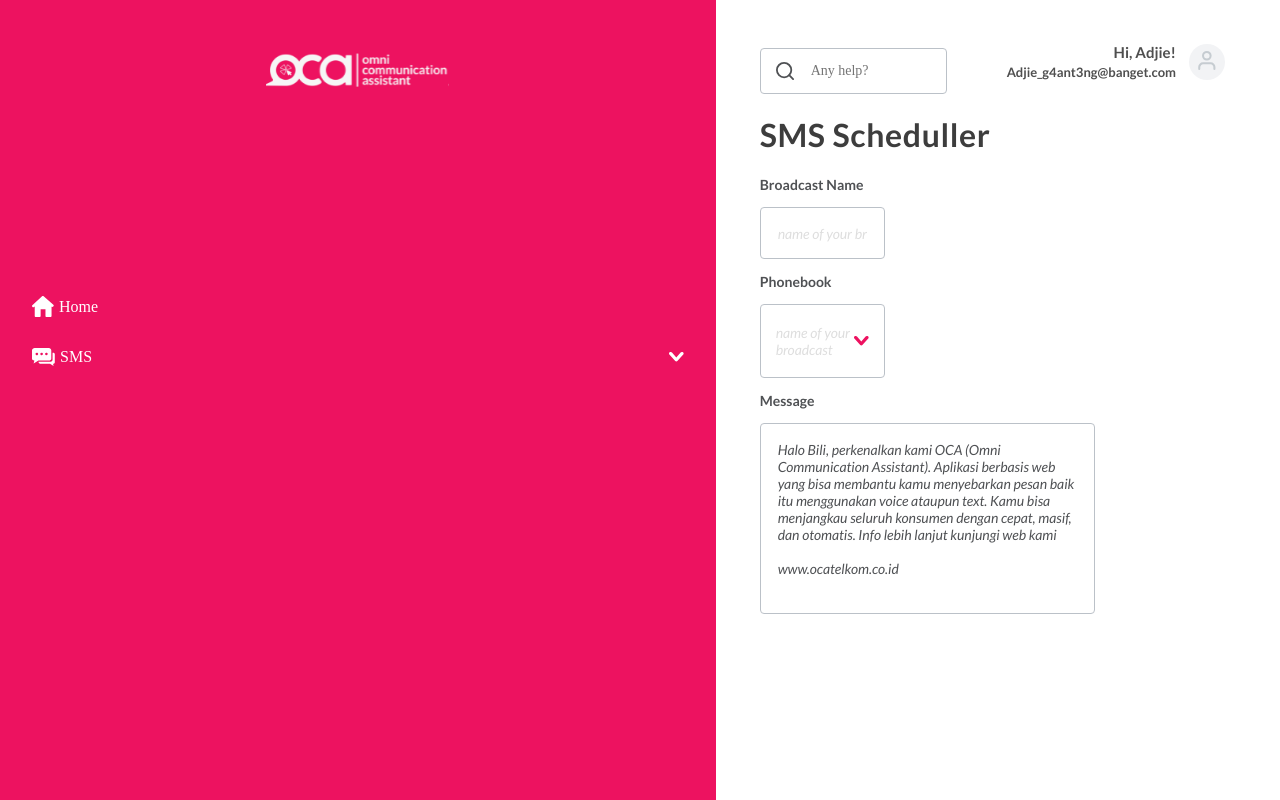
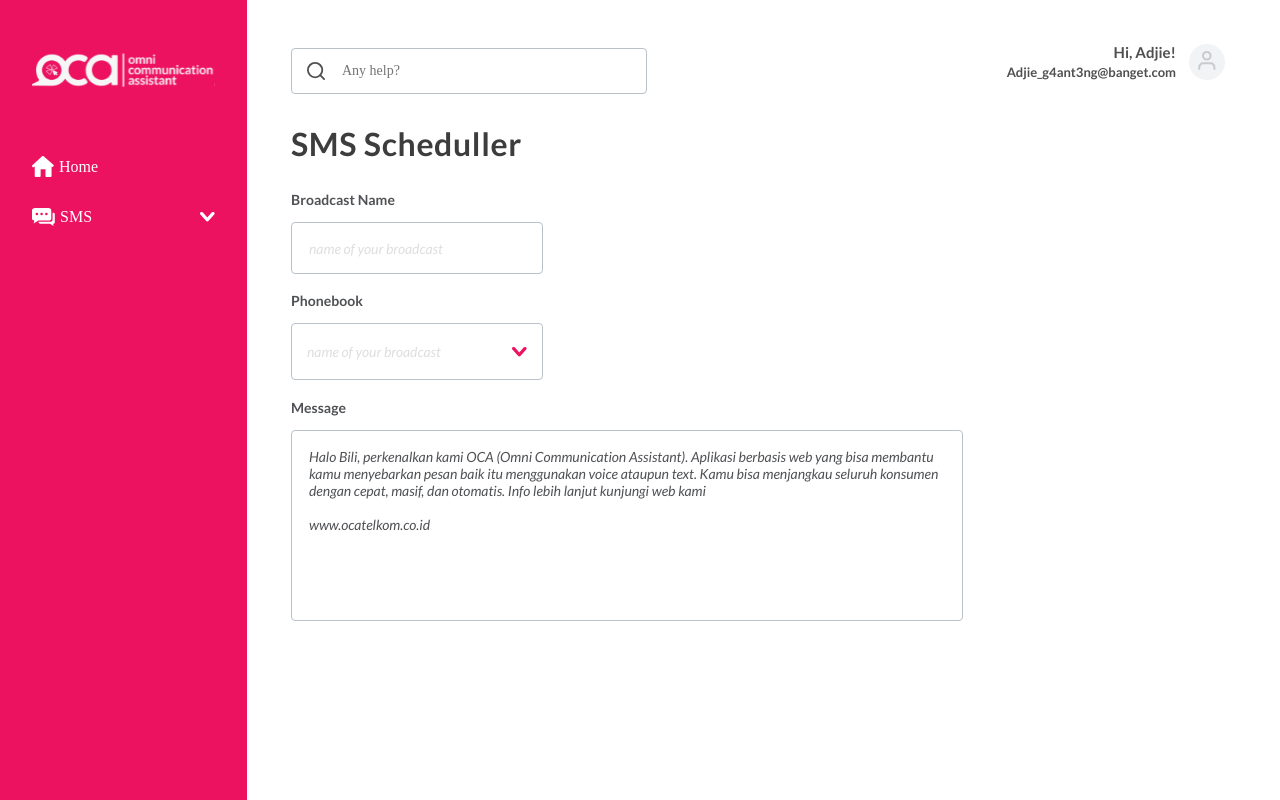
Before and after one commit to AmarKhoirudin/LatihanStyle, a React (Create React App) app: page /smsscheduller in a window 1280 px wide. Built offline with nearby package versions, Linux system fonts and the light colour scheme.

Commit message:
Responsive not working

```diff
--- a/src/Router/index.js
+++ b/src/Router/index.js
@@ -11,7 +11,7 @@
         <div style={{ flex: 15 }}>
           <SideBar />
         </div>
-        <div>
+        <div style={{ flex: 85 }}>
           <NavBar />
           <Route exact path="/" component={HomePage} />
           <Route path="/smsscheduller" component={SmsSchedullerPage} />
```
